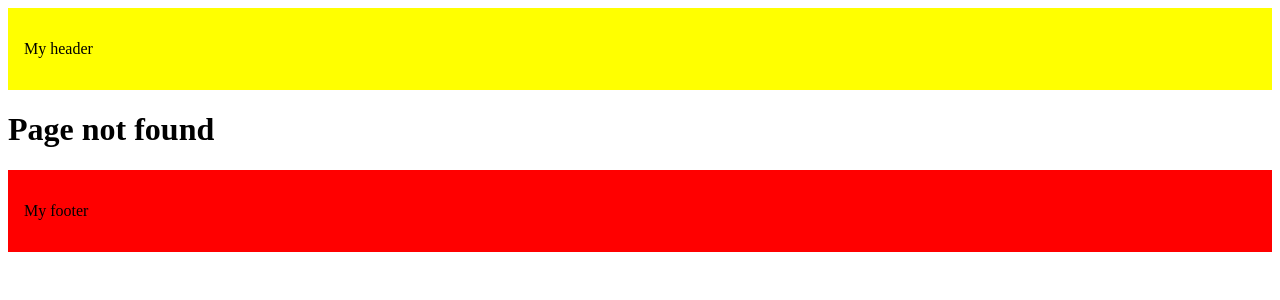
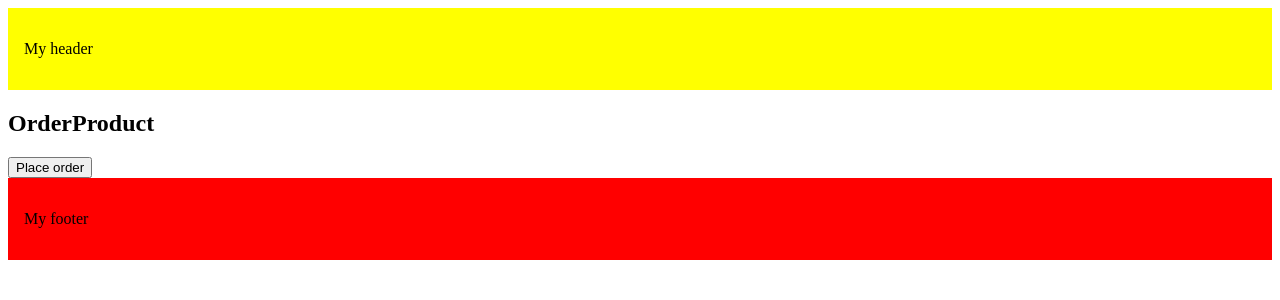
Before and after one commit to imgeekabhi/Learning-Next14, a Next.js app: page /order-product in a window 1280 px wide. Before the commit this address had no page. Shown: the top 300 px of the page. Built offline with nearby package versions, Linux system fonts and the light colour scheme.

Commit message:
feat:Programmatically Navigation

```diff
--- /dev/null
+++ b/src/app/order-product/page.tsx
@@ -0,0 +1,19 @@
+"use client";
+import { useRouter } from "next/navigation";
+import React from "react";
+
+const OrderProduct = () => {
+  const router = useRouter();
+  const handlePlaceOrder = () => {
+    alert("placing order successfully  ");
+    router.push("/");
+  };
+  return (
+    <div>
+      <h2>OrderProduct</h2>
+      <button onClick={handlePlaceOrder}>Place order</button>
+    </div>
+  );
+};
+
+export default OrderProduct;
```
